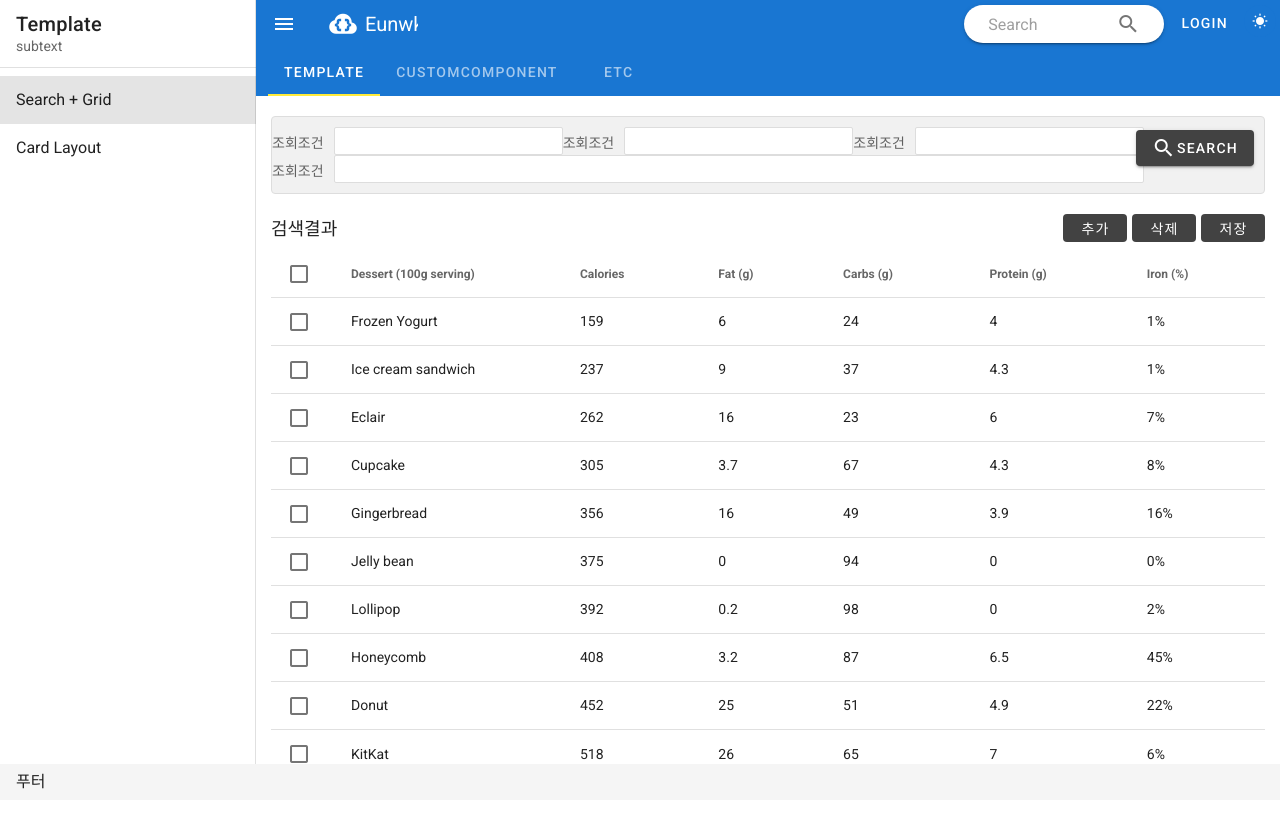
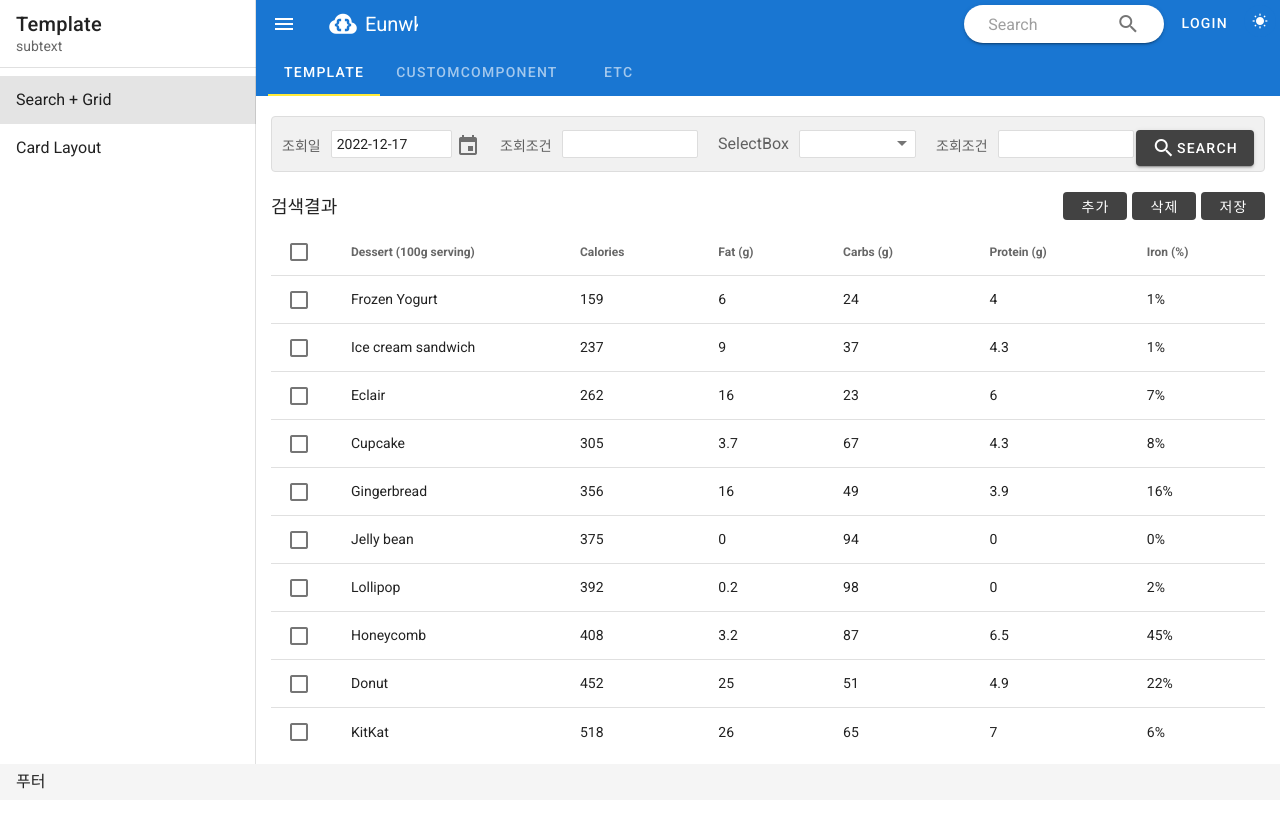
Before and after one commit to eunwk/eunwk-vue-template, a Vue app: page /template/search-grid in a window 1280 px wide. Shown: the top 828 px of the page. Built offline with nearby package versions, Linux system fonts and the light colour scheme.

Commit message:
조회조건 커스터마이징

```diff
--- a/src/scss/common.scss
+++ b/src/scss/common.scss
@@ -53,8 +53,16 @@
   width: 25%;
 }
 
-.search-area .item.date-double {
+.search-area .item.col2 {
   width: 50%;
+}
+
+.search-area .item.col3 {
+  width: 75%;
+}
+
+.search-area .item.col4 {
+  width: 100%;
 }
 
 /* vutify customizing */
@@ -104,6 +112,46 @@
   top: 13px;
 }
 
+/* 조회영역. SelectBox */
+.search-area .v-select label {
+  position: static !important;
+  margin-right: 10px;
+  transform: none;
+}
+.search-area .v-select .v-select__selections {
+  background:   #fff;
+  border: 1px solid #ddd;
+  border-radius: 2px;
+  height: 28px;
+}
+.search-area .v-select .v-select__selection {
+  margin: 0 5px;
+}
+.search-area .v-select .v-input__append-inner {
+  position: absolute;
+  right: 2px;
+  margin-top: 0;
+}
+.search-area .v-select .v-input__icon {
+  height: 26px;
+}
+
+/* 조회영역. CheckBox */
+.search-area .v-input--checkbox {
+  margin: 0 10px 0 0;
+  display: inline-block;
+  padding-top: 0;
+  vertical-align: middle;
+}
+.search-area .item > label {
+  font-size: 14px;
+  margin-right: 10px;
+  color: rgba(0, 0, 0, 0.6);
+}
+.search-area .v-messages {
+  display: none;
+}
+
 /* 반응형 처리, mobile first */
 .app-xs {
   .search-area {
@@ -113,7 +161,7 @@
     width: 100%;
   }
   .search-area .v-btn[type="submit"] {
-    position: static;
+    position: static !important;
     flex-grow: 1;
     margin: 3px 10px 0px;
   }
@@ -126,8 +174,12 @@
   .search-area .item {
     width: 50%;
   }
+  .search-area .item.col2,
+  .search-area .item.col3 {
+    width: 100%;
+  }
   .search-area .v-btn[type="submit"] {
-    position: static;
+    position: static !important;
     flex-grow: 1;
     margin: 3px 10px 0px;
   }
@@ -137,7 +189,10 @@
   .search-area .item {
     width: 33.3333%;
   }
-  .search-area .item.date-double {
+  .search-area .item.col2 {
     width: 66.6667%;
   }
+  .search-area .item.col3 {
+    width: 100%;
+  }
 }
--- a/src/views/CustomSearchArea.vue
+++ b/src/views/CustomSearchArea.vue
@@ -1,7 +1,7 @@
 <template>
     <div>
         <section-title title='조회영역 1Row 4컬럼'></section-title>
-        <div :class="['search-area', 'responsive-'+ breakpoint]">
+        <div class="search-area">
           <v-form v-model="valid">
             <div class="item">
               <date-picker default-date="2000-12-12"></date-picker>
@@ -30,9 +30,9 @@
           </v-form>
         </div>
         <section-title title='조회영역 2 Row'></section-title>
-        <div :class="['search-area', 'responsive-'+ breakpoint]">
+        <div class="search-area">
           <v-form v-model="valid">
-            <div class="item date-double">
+            <div class="item col2">
               <date-picker label="조회기간" double from="2000-12-12" to="2024-12-12"></date-picker>
             </div>
             <div class="item">
@@ -73,21 +73,44 @@
           </v-form>
         </div>
         <section-title title='조회영역 3 Row'></section-title>
-        <div :class="['search-area', 'responsive-'+ breakpoint]">
+        <div class="search-area">
           <v-form v-model="valid">
             <div class="item">
-              <v-text-field
-                v-model="firstname"
-                label="조회조건"
-                required
-              ></v-text-field>
+              <date-picker default-date="2000-12-12"></date-picker>
             </div>
-            <div class="item">
-              <v-text-field
-                v-model="firstname"
-                label="조회조건"
-                required
-              ></v-text-field>
+            <div class="item col3">
+              <label for="selectAll">CheckBox</label>
+              <v-checkbox
+                v-model="checkboxAll"
+                label="전체"
+                id="selectAll"
+                value="all"
+                @change="onClickCheckAll"
+              ></v-checkbox>
+              <v-checkbox
+                v-model="checkbox"
+                label="선택1"
+                value="s1"
+                @change="onClickCheckItem"
+              ></v-checkbox>
+              <v-checkbox
+                v-model="checkbox"
+                label="선택2"
+                value="s2"
+                @change="onClickCheckItem"
+              ></v-checkbox>
+              <v-checkbox
+                v-model="checkbox"
+                label="선택3"
+                value="s3"
+                @change="onClickCheckItem"
+              ></v-checkbox>
+              <v-checkbox
+                v-model="checkbox"
+                label="선택4"
+                value="s4"
+                @change="onClickCheckItem"
+              ></v-checkbox>
             </div>
             <div class="item">
               <v-text-field
@@ -149,14 +172,10 @@
           </v-form>
         </div>
         <section-title title='조회영역 4 Row'></section-title>
-        <div :class="['search-area', 'responsive-'+ breakpoint]">
+        <div class="search-area">
           <v-form v-model="valid">
             <div class="item">
-              <v-text-field
-                v-model="firstname"
-                label="조회조건"
-                required
-              ></v-text-field>
+              <date-picker default-date="2000-12-12"></date-picker>
             </div>
             <div class="item">
               <v-text-field
@@ -270,6 +289,8 @@ export default {
         items: ['Foo', 'Bar', 'Fizz', 'Buzz'],
         firstname: '',
         valid: false,
+        checkboxAll: false,
+        checkbox: [],
       };
   },
   computed: {
@@ -277,6 +298,22 @@ export default {
       return this.$vuetify.breakpoint.name;
     },
   },
+  methods: {
+    onClickCheckAll() {
+      // this.checkboxAll = !this.checkboxAll;
+      if (this.checkboxAll) {
+        this.checkbox = ['s1', 's2', 's3', 's4'];
+      } else {
+        this.checkbox = [];
+      }
+    },
+    onClickCheckItem() {
+      // 전체 선택 후, 기타 체크박스 해제 시 전체해제
+      if (this.checkbox.length < 4) {
+        this.checkboxAll = false;
+      }
+    },
+  },
 };
 </script>
 
--- a/src/views/SearchGrid.vue
+++ b/src/views/SearchGrid.vue
@@ -2,30 +2,29 @@
   <div>
     <div class="search-area">
       <v-form v-model="valid">
+        <div class="item">
+          <date-picker default-date="2000-12-12"></date-picker>
+        </div>
+        <div class="item">
           <v-text-field
             v-model="firstname"
-          :rules="nameRules"
             label="조회조건"
             required
           ></v-text-field>
+        </div>
+        <div class="item">
+          <v-select
+            :items="items"
+            label="SelectBox"
+          ></v-select>
+        </div>
+        <div class="item">
           <v-text-field
             v-model="firstname"
-          :rules="nameRules"
             label="조회조건"
             required
           ></v-text-field>
-        <v-text-field
-          v-model="firstname"
-          :rules="nameRules"
-          label="조회조건"
-          required
-        ></v-text-field>
-        <v-text-field
-          v-model="firstname"
-          :rules="nameRules"
-          label="조회조건"
-          required
-        ></v-text-field>
+        </div>
         <v-btn type="submit" color="secondary"><v-icon>mdi-magnify</v-icon>Search</v-btn>
       </v-form>
     </div>
@@ -48,16 +47,19 @@
 
 <script>
 import SectionTitle from '@/components/SectionTitle.vue';
+import DatePicker from '@/components/DatePicker.vue';
 
 export default {
   name: 'SearchGrid',
   components: {
-    'section-title': SectionTitle,
+    SectionTitle,
+    DatePicker,
   },
   data() {
     return {
       isDisabled: false,
       toggle_exclusive: 2,
+      items: ['Foo', 'Bar', 'Fizz', 'Buzz'],
       tableData: {
         selected: [],
         singleSelect: true,
```
Lines whose indentation alone changed are shown as unchanged.
